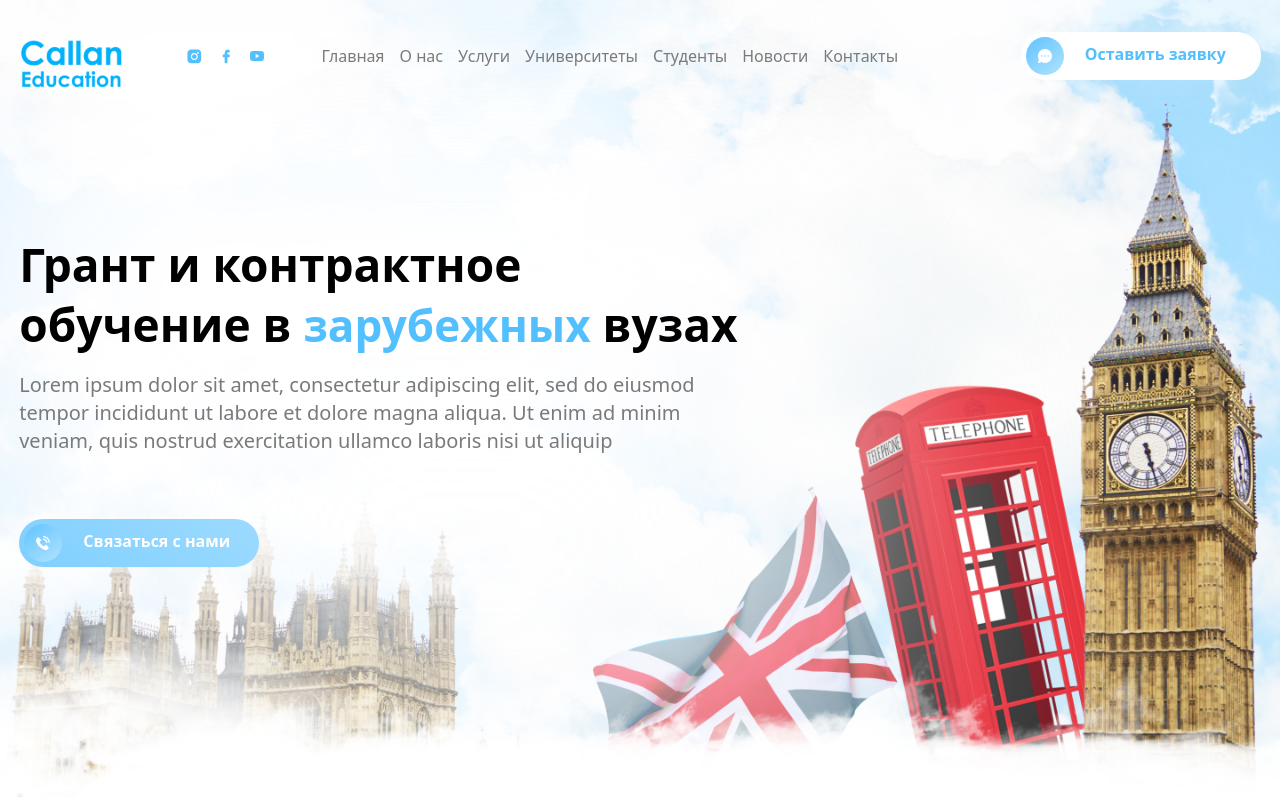
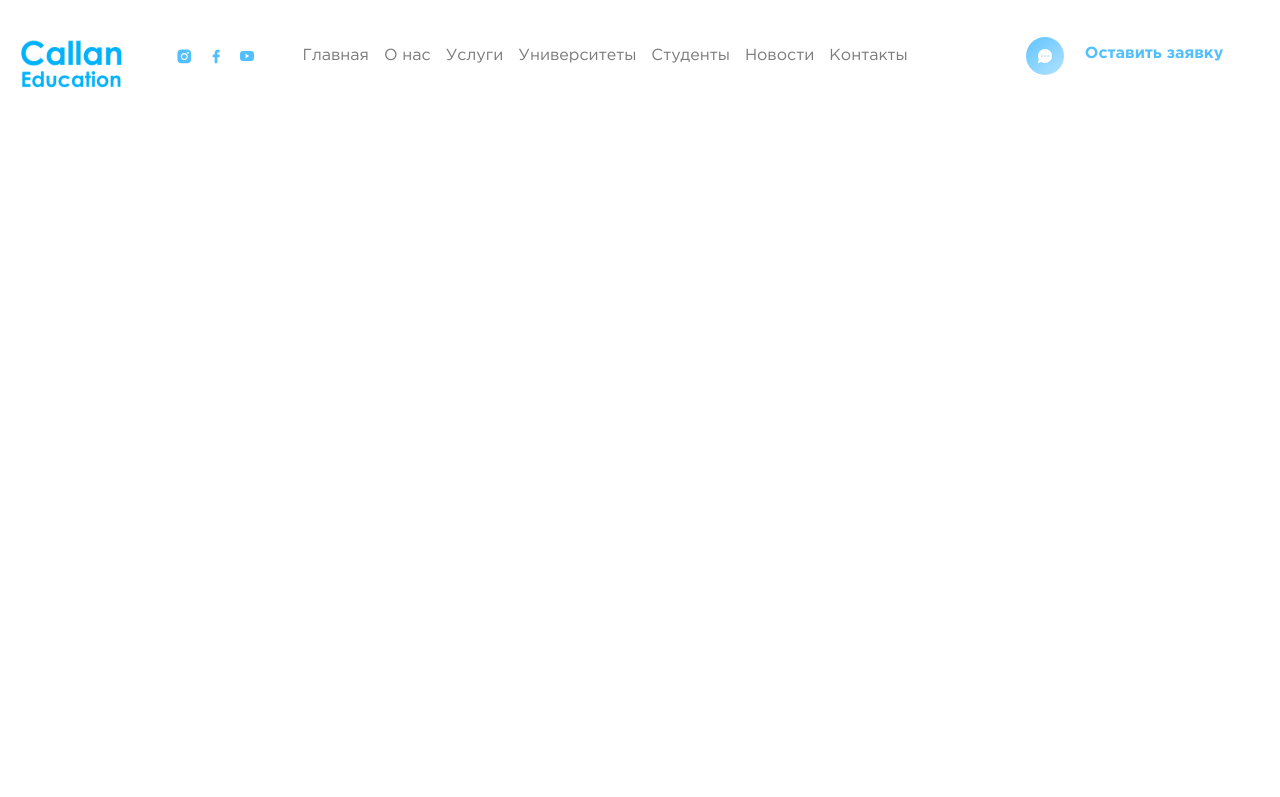
Before and after one commit to Deryjon/edu_lending_practice, a Vue app: page / in a window 1280 px wide. Shown: the top 797 px of the page. Built offline with nearby package versions, Linux system fonts and the light colour scheme.

Commit message:
fix: fixed font on GothamPro (2023-06-19, 9:18)

```diff
--- /dev/null
+++ b/src/assets/styles/fonts.css
@@ -0,0 +1,12 @@
+
+@font-face {
+	font-family: 'GothamPro';
+	src: url('../fonts/gothampro/gothampro.ttf');
+	font-weight: 400;
+}
+
+@font-face {
+	font-family: 'GothamPro';
+	src: url('../fonts/gothampro/gothampro_bold.ttf');
+	font-weight: 700;
+}
--- /dev/null
+++ b/src/assets/styles/main.css
@@ -0,0 +1,3 @@
+body{
+    font-family: 'GothamPro';
+}
--- a/src/layouts/HeaderLayout/HeaderLayout.vue
+++ b/src/layouts/HeaderLayout/HeaderLayout.vue
@@ -6,11 +6,11 @@
       <HeaderLinks  />
       <HeaderMenu />
       <HeaderActions @openMenu="toggleMenu" />
-      <Transition name="menu">
-        <HiddenMenu class="z-50"  v-if="isOpen" @closeMenu="toggleMenu"/>
-      </Transition>
     </div>
   </header>
+  <Transition name="menu">
+    <HiddenMenu class="z-50"  v-if="isOpen" @closeMenu="toggleMenu"/>
+  </Transition>
 </template>
 
 <script>
--- a/src/main.js
+++ b/src/main.js
@@ -2,7 +2,10 @@ import { createApp } from "vue";
 import App from "./App.vue";
 import router from "./router";
 
+
 import './assets/styles/tailwind.css'
+import './assets/styles/fonts.css'
+import './assets/styles/main.css'
 const app = createApp(App);
 
 app.use(router);
--- a/src/pages/HomePage/HomePage.vue
+++ b/src/pages/HomePage/HomePage.vue
@@ -1,6 +1,6 @@
 <template>
   <div class="home-page min-h-screen">
-    <HeroSection/>
+    <!-- <HeroSection/> -->
     </div>
 </template>
 <script>
--- a/src/pages/HomePage/sections/HeroSection.vue
+++ b/src/pages/HomePage/sections/HeroSection.vue
@@ -1,11 +1,11 @@
 <template>
-    <section class="hero min-h-screen bg  lg:bg-center flex items-end py-5 md:items-center">
+    <section class="hero min-h-screen bg bg-right lg:bg-center flex items-end py-5 md:items-center">
         <div class="container">
-            <div class="block relative lg:max-w-[721px]">
+            <div class="block relative w-[300px] lg:max-w-[721px]">
 
                 <div class="bg-layer  lg:w-[899px] h-[606px] absolute left-0 top-0 bg-[#fff] opacity-50 blur-[150px]"></div>
 
-                <h1 class="title relative text-3xl leading-[60px] text-black font-bold md:text-[46px]">Грант и контрактное обучение в <span class="text-3xl leading-[60px] text-brand font-bold md:text-[44px]"> зарубежных</span> вузах</h1>
+                <h1 class="title relative text-lg lg:text-3xl w-full leading-5 lg:leading-[60px] text-black font-bold ">Грант и контрактное обучение в <span class="text-lg lg:text-3xl lg:leading-[60px] text-brand font-bold "> зарубежных</span> вузах</h1>
                 <p class="subtitle relative text-dark md:text-xl leading-5 my-4 lg:mt- lg:mb-16">
                     Lorem ipsum dolor sit amet, consectetur adipiscing elit, sed do eiusmod tempor incididunt ut labore et dolore magna aliqua. Ut enim ad minim veniam, quis nostrud exercitation ullamco laboris nisi ut aliquip
                 </p>
```
Also changed, not shown: src/assets/fonts/gothampro/gothampro.ttf (added), src/assets/fonts/gothampro/gothampro_bold.ttf (added).
